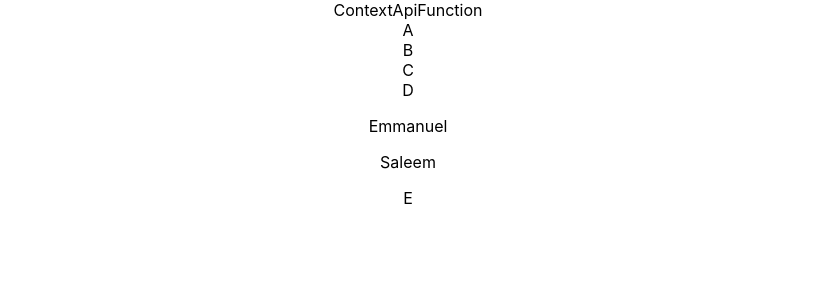
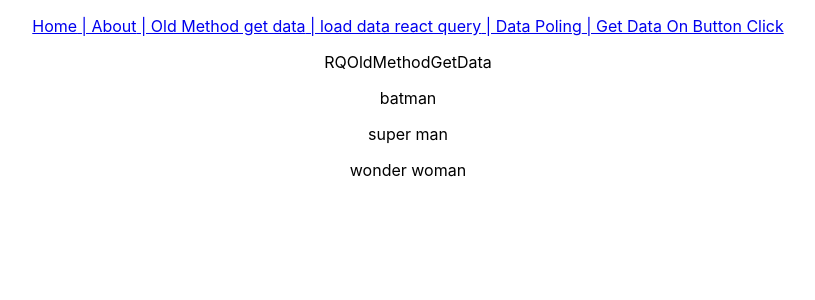
Before and after one commit to es-77/react-js-learn-app, a React (Create React App) app: page /qr-old-method in a window 1280 px wide. Shown: the top 300 px of the page, without its empty margins (232-1047 px from the left). Built offline with nearby package versions, Linux system fonts and the light colour scheme; data requests are answered from the project's data file.

Commit message:
react query setup and axiox polling fetch button click fetch stale time cache time

```diff
--- /dev/null
+++ b/db.json
@@ -0,0 +1,34 @@
+{
+  "posts": [
+    {
+      "id": 1,
+      "title": "json-server",
+      "author": "typicode"
+    }
+  ],
+  "comments": [
+    {
+      "id": 1,
+      "body": "some comment",
+      "postId": 1
+    }
+  ],
+  "profile": {
+    "name": "typicode"
+  },
+  "superheroes":[
+    {
+      "id":1,
+      "name":"batman"
+
+    },
+    {
+      "id":2,
+      "name":"super man"
+    },
+    {
+      "id":3,
+      "name":"wonder woman"
+    }
+  ]
+}
--- a/package.json
+++ b/package.json
@@ -6,6 +6,8 @@
     "@testing-library/jest-dom": "^5.17.0",
     "@testing-library/react": "^13.4.0",
     "@testing-library/user-event": "^13.5.0",
+    "axios": "^1.5.1",
+    "json-server": "^0.17.4",
     "react": "^18.2.0",
     "react-dom": "^18.2.0",
     "react-query": "^3.39.3",
@@ -19,7 +21,8 @@
     "start": "react-scripts start",
     "build": "react-scripts build",
     "test": "react-scripts test",
-    "eject": "react-scripts eject"
+    "eject": "react-scripts eject",
+    "serve-json": "json-server --watch db.json --port 4000"
   },
   "eslintConfig": {
     "extends": [
--- a/src/App.js
+++ b/src/App.js
@@ -29,7 +29,16 @@ import MapFunction from './function_components/MapFunction';
 import HigherOrderComponents from './function_components/HigherOrderComponents';
 import PropsRender from './function_components/PropsRender';
 import ContextApiFunction from './hooks_components/ContextApiFunction';
-
+import RQNavBar from './react-query-commponents/RQNavBar'
+import ReactQueryHome from './react-query-commponents/ReactQueryHome'
+import RQAbout from './react-query-commponents/RQAbout'
+import RQOldMethodGetData from './react-query-commponents/RQOldMethodGetData';
+import RQGetData from './react-query-commponents/RQGetData';
+import { QueryClientProvider, QueryClient } from "react-query"
+import { ReactQueryDevtools } from "react-query/devtools"
+import RQPolling from './react-query-commponents/RQPolling';
+import RQFetchDataOnButtonClick from './react-query-commponents/RQFetchDataOnButtonClick';
+const queryClient = new QueryClient();
 function App() {
   return (
     <div className="App">
@@ -45,7 +54,7 @@ function App() {
       {/* <UseLoggerHook /> */}
       {/* <UseDebugValueHook /> */}
       {/* <UseLocalStorageHook /> */}
-      <ContextApiFunction/>
+      {/* <ContextApiFunction/> */}
       {/* <TopBar />
       <Routes>
         <Route path='/' element={<Home />} />
@@ -53,11 +62,11 @@ function App() {
         <Route path='/get-id/:id' element={<GetIdToUrl />} />
         <Route path='/contact-page' element={<ContactPage />} />
         <Route path='/state-data' element={<LinkStateData />} /> */}
-        {/* <Route path='/class/*' element={<Class />} /> */}
-        {/* <Route path='*' element={<ErrorPage />} /> */}
-        {/* <Route path='*' element={<Navigate to='/' />} /> */}
-        {/* route grouping  */}
-        {/* <Route path='/admin' element={<TopBar />}>
+      {/* <Route path='/class/*' element={<Class />} /> */}
+      {/* <Route path='*' element={<ErrorPage />} /> */}
+      {/* <Route path='*' element={<Navigate to='/' />} /> */}
+      {/* route grouping  */}
+      {/* <Route path='/admin' element={<TopBar />}>
           <Route path='/admin/home' element={<Home />} />
           <Route path='/admin/about' element={<About />} />
         </Route>
@@ -73,6 +82,20 @@ function App() {
       {/* <MapFunction/> */}
       {/* <HigherOrderComponents/> */}
       {/* <PropsRender/> */}
+
+      {/* react query  */}
+      <RQNavBar />
+      <QueryClientProvider client={queryClient}>
+        <Routes>
+          <Route path='/qr-home' element={<ReactQueryHome />} />
+          <Route path='/qr-about' element={<RQAbout />} />
+          <Route path='/qr-old-method' element={<RQOldMethodGetData />} />
+          <Route path='/qr-load-data-react-query' element={<RQGetData />} />
+          <Route path='/qr-poling' element={<RQPolling />} />
+          <Route path='/qr-get-data-on-button-click' element={<RQFetchDataOnButtonClick />} />
+        </Routes>
+        <ReactQueryDevtools initialIsOpen={false} position='bottom-right' />
+      </QueryClientProvider>
     </div>
   );
 }
--- /dev/null
+++ b/src/react-query-commponents/RQAbout.js
@@ -0,0 +1,9 @@
+import React from 'react'
+
+function RQAbout() {
+    return (
+        <div>RQAbout</div>
+    )
+}
+
+export default RQAbout
--- /dev/null
+++ b/src/react-query-commponents/RQFetchDataOnButtonClick.js
@@ -0,0 +1,24 @@
+import React from 'react'
+import axios from 'axios'
+import { useQuery } from "react-query"
+function RQFetchDataOnButtonClick() {
+    const { isLoading, isError, error, isFetching, refetch, data } = useQuery('refetch-data', () => {
+        return axios.get('http://localhost:4000/superheroes');
+    },
+        {
+            enabled: false, // on component mount not fetch the data
+        }
+    )
+    return (
+        <div>RQFetchDataOnButtonClick
+            <br />
+            <button onClick={refetch}> fetch the data</button>
+            <br />
+            {data?.data.map((hero) => {
+                return <p key={hero?.id}>{hero?.name}</p>
+            })}
+        </div>
+    )
+}
+
+export default RQFetchDataOnButtonClick
--- /dev/null
+++ b/src/react-query-commponents/RQGetData.js
@@ -0,0 +1,34 @@
+import React from 'react'
+import axios from 'axios'
+import { useQuery } from 'react-query'
+function RQGetData() {
+    const { isLoading, data, isError, error } = useQuery('heror-data', () => {
+        return axios.get('http://localhost:4000/superheroes')
+        // return axios.get('http://localhost:4000/superheroes1')
+
+    },
+        // if add defualt time is 5
+        {
+            // cacheTime: 5000, // cache time set
+            // staleTime: 30000, // defualt value is 0  set time when request send
+            // refetchOnMount: true // defualt value is true
+            refetchOnWindowFocus: true
+        }
+    )
+    console.log(isLoading, data);
+    if (isError) {
+        console.log(error.message);
+        return <p>{error.message}</p>
+    }
+    return (
+        <div>RQGetData
+            <br />
+            {isLoading ? <p>loading...</p> : data.data.map((hero) => {
+                return <p key={hero.id}>{hero.name}</p>
+            })}
+
+        </div>
+    )
+}
+
+export default RQGetData
--- /dev/null
+++ b/src/react-query-commponents/RQNavBar.js
@@ -0,0 +1,18 @@
+import React from 'react'
+import { Link, NavLink } from 'react-router-dom'
+function RQNavBar() {
+    return (
+        <div>
+            <p>
+                <Link to='/qr-home'> Home</Link>
+                <Link to='/qr-about'> | About</Link>
+                <Link to='/qr-old-method'> | Old Method get data</Link>
+                <Link to='/qr-load-data-react-query'> | load data react query</Link>
+                <Link to='/qr-poling'> | Data Poling</Link>
+                <Link to='/qr-get-data-on-button-click'> | Get Data On Button Click</Link>
+            </p>
+        </div>
+    )
+}
+
+export default RQNavBar
--- /dev/null
+++ b/src/react-query-commponents/RQOldMethodGetData.js
@@ -0,0 +1,31 @@
+import React, { useEffect, useState } from 'react'
+import axios from 'axios'
+function RQOldMethodGetData() {
+    const [herorData, setHeroData] = useState([]);
+    const [loading, setLoading] = useState(true);
+    const [error, setError] = useState();
+    useEffect(() => {
+        // axios.get('http://localhost:4000/superheroes1').then((rep) => {
+        axios.get('http://localhost:4000/superheroes').then((rep) => {
+            console.log(rep?.data);
+            setHeroData(rep?.data);
+            setLoading(false);
+        })
+            .catch((error) => {
+                console.log(error.message);
+                setError(error.message);
+                setLoading(false);
+            })
+    }, [])
+    return (
+        <div>RQOldMethodGetData
+
+            <br />
+            {(error) ?? (loading ? <p>loading ....</p> : herorData.map((hero) => {
+                return <p key={hero.id}>{hero.name}</p>
+            }))}
+        </div>
+    )
+}
+
+export default RQOldMethodGetData
--- /dev/null
+++ b/src/react-query-commponents/RQPolling.js
@@ -0,0 +1,31 @@
+import React from 'react'
+import axios from "axios"
+import { useQuery } from "react-query"
+
+function RQPolling() {
+    const { isLoading, isError, error, isFetching, data } = useQuery('my-hero', () => {
+        return axios.get('http://localhost:4000/superheroes')
+    },
+        {
+            refetchInterval: 2000,  // fetch data on every 2s delay if focus out it not fetch data
+            refetchIntervalInBackground: true
+        }
+    )
+    if (isLoading) {
+        return <p>loading ....</p>
+    }
+    if (isError) {
+        return <p>{error.message}</p>
+    }
+    return (
+        <div>RQPolling
+            <br />
+            {data?.data?.map((hero) => {
+                return <p key={hero?.id}>{hero?.name}</p>
+            })}
+
+        </div>
+    )
+}
+
+export default RQPolling
--- /dev/null
+++ b/src/react-query-commponents/ReactQueryHome.js
@@ -0,0 +1,9 @@
+import React from 'react'
+
+function ReactQueryHome() {
+    return (
+        <div>ReactQueryHome</div>
+    )
+}
+
+export default ReactQueryHome
```
Also changed, not shown: 1 other file (tests, documents, lock files or other folders).
